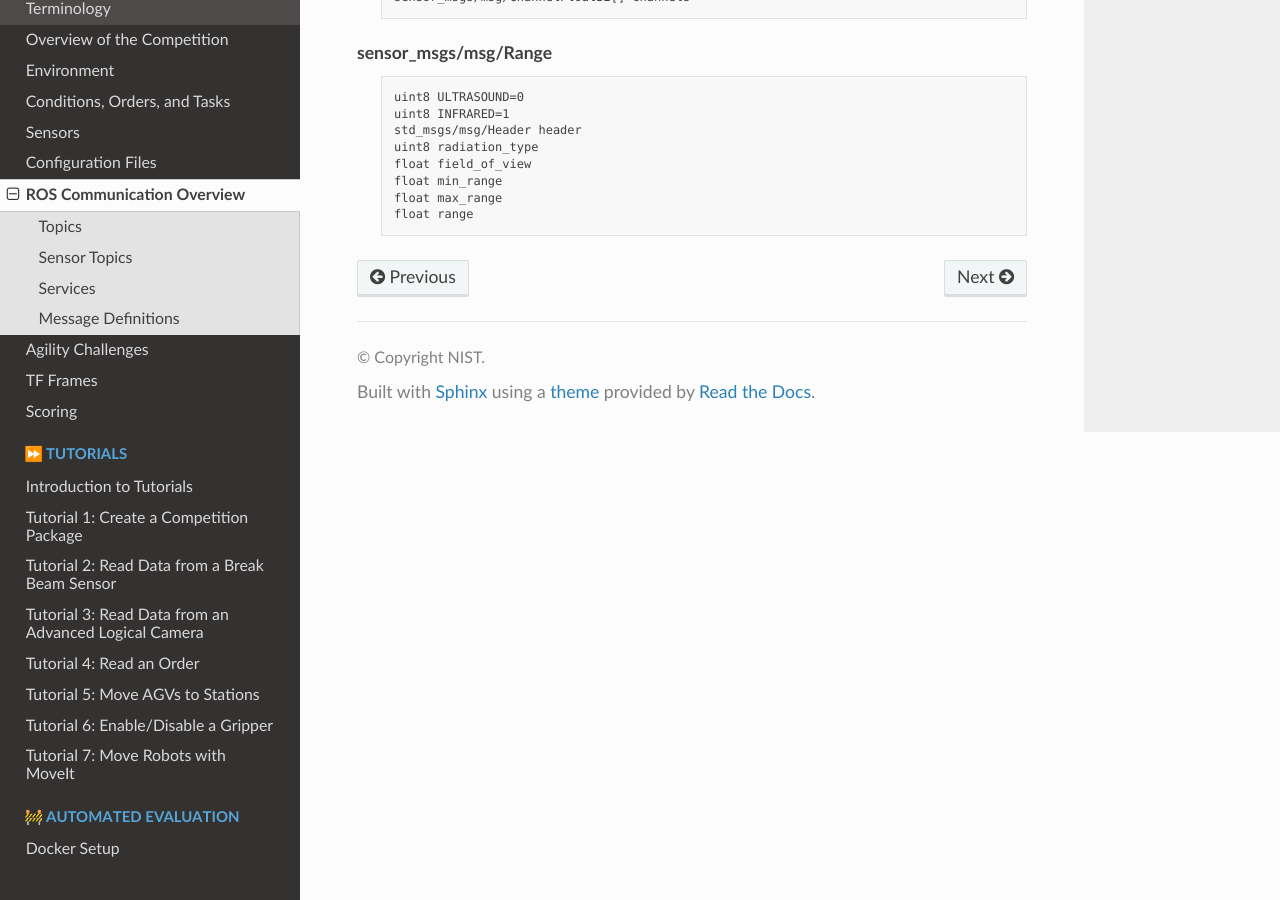
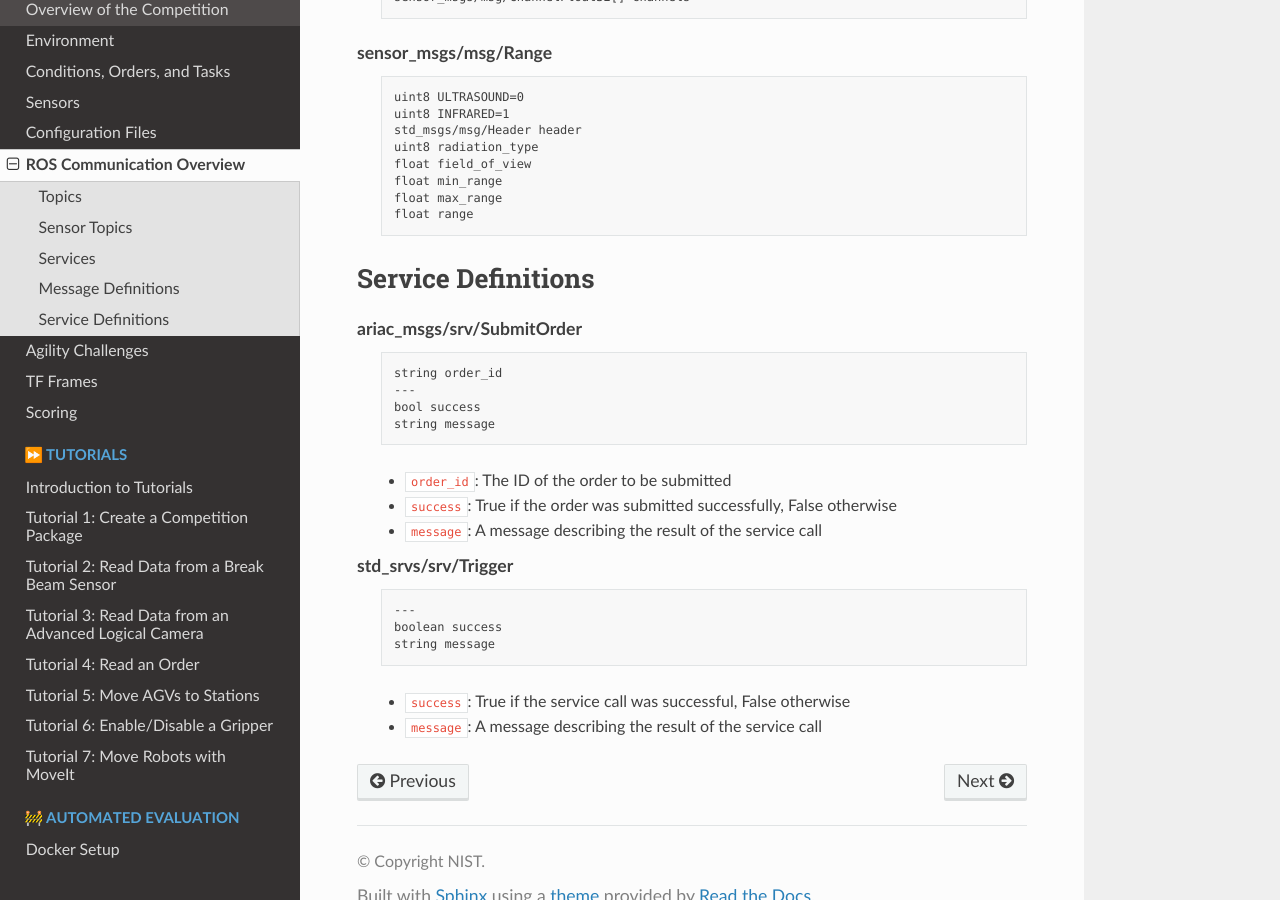
Before and after one commit to usnistgov/ARIAC, a Sphinx documentation site: the page built from docs/competition/ros_communication.rst, in a window 1280 px wide and 900 px high, scrolled down 4800 px. Built offline with Sphinx 7.4.7 and the Read the Docs theme 2.0.0, drawn with Linux system fonts in a browser that asks for light colours.

Commit message:
documentation on overview

```diff
--- a/docs/competition/ros_communication.rst
+++ b/docs/competition/ros_communication.rst
@@ -109,15 +109,15 @@ Services
      - Service Definition
      - Description
    * - :rosservice:`/ariac/start_competition`
-     - :gray:`std_srvs/srv/Trigger`
+     - :term:`std_srvs/srv/Trigger`
      - `Trigger.srv <https://docs.ros2.org/galactic/api/std_srvs/srv/Trigger.html>`_
      - Start the competition
    * - :rosservice:`/ariac/end_competition`
-     - :gray:`std_srvs/srv/Trigger`
+     - :term:`std_srvs/srv/Trigger`
      - `Trigger.srv <https://docs.ros2.org/galactic/api/std_srvs/srv/Trigger.html>`_
      - End the competition
    * - :rosservice:`/ariac/submit_order`
-     - :gray:`ariac_msgs/srv/SubmitOrder`
+     - :term:`ariac_msgs/srv/SubmitOrder`
      - `SubmitOrder.srv <https://github.com/usnistgov/ARIAC/blob/ariac2023/ariac_msgs/srv/SubmitOrder.srv>`_
      - Submit an order with the requested **order_id**
    * - :rosservice:`/ariac/perform_quality_check`
@@ -334,3 +334,33 @@ Message Definitions
         geometry_msgs/Pose[] part_poses
         geometry_msgs/Pose[] tray_poses
         geometry_msgs/Pose sensor_pose
+
+
+Service Definitions
+-------------------
+
+
+.. glossary::
+    :sorted:
+
+    std_srvs/srv/Trigger
+      .. code-block:: text
+
+        ---
+        boolean success
+        string message
+
+      - ``success``: True if the service call was successful, False otherwise
+      - ``message``: A message describing the result of the service call
+
+    ariac_msgs/srv/SubmitOrder
+      .. code-block:: text
+
+        string order_id
+        ---
+        bool success
+        string message
+
+      - ``order_id``: The ID of the order to be submitted
+      - ``success``: True if the order was submitted successfully, False otherwise
+      - ``message``: A message describing the result of the service call
```
